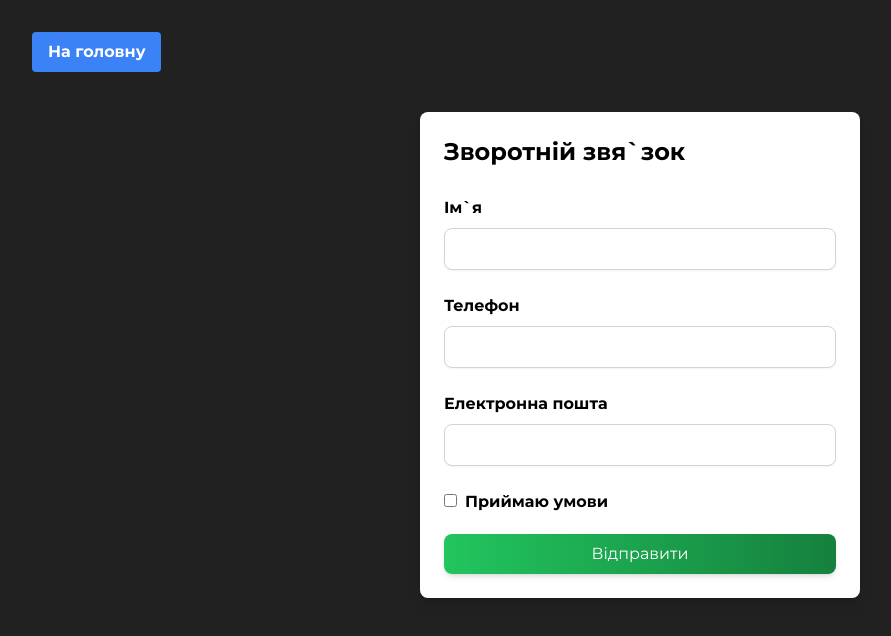
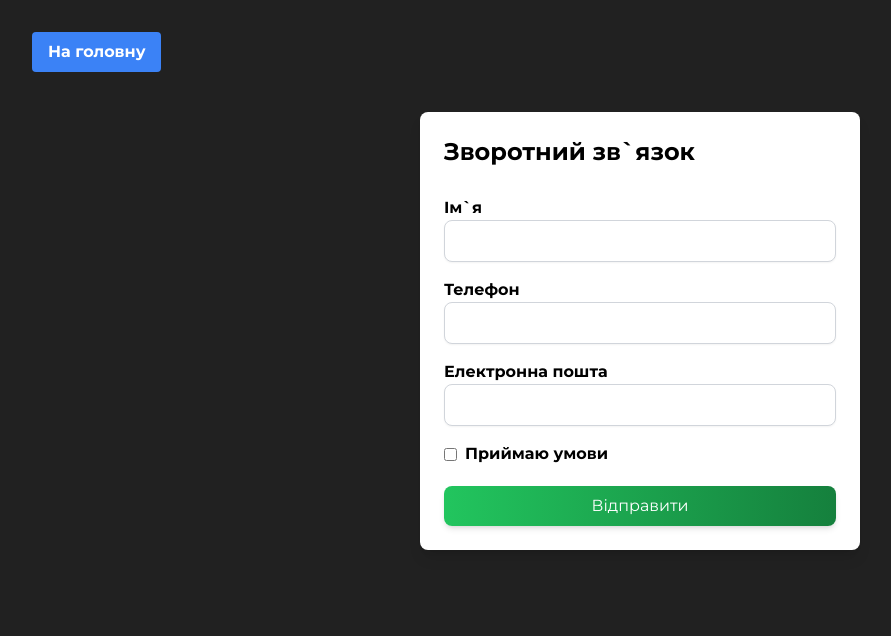
Before and after one commit to lehahorban/next-restaurant-app, a Next.js app: page /contacts in a window 1280 px wide. Shown: the top 636 px of the page, without its empty margins (0-891 px from the left). Built offline with nearby package versions, Linux system fonts and the light colour scheme.

Commit message:
fixed input form

```diff
--- a/components/ContactForm/ContactForm.tsx
+++ b/components/ContactForm/ContactForm.tsx
@@ -3,13 +3,8 @@ import { useForm, SubmitHandler } from "react-hook-form";
 import { useRouter } from "next/router";
 import { toast } from "react-toastify";
 import "react-toastify/dist/ReactToastify.css";
-
-type FormData = {
-  name: string;
-  phone: string;
-  email: string;
-  agree: boolean;
-};
+import { FormType } from "./FormType";
+import Input from "../Input/Input";
 
 const ContactForm: NextPage = () => {
   const router = useRouter();
@@ -18,9 +13,9 @@ const ContactForm: NextPage = () => {
     handleSubmit,
     formState: { errors },
     reset,
-  } = useForm<FormData>();
+  } = useForm<FormType>();
 
-  const onSubmit: SubmitHandler<FormData> = (data) => {
+  const onSubmit: SubmitHandler<FormType> = (data) => {
     console.log(data);
     toast.success("Ваше повідомлення відправлено");
     reset();
@@ -39,92 +34,34 @@ const ContactForm: NextPage = () => {
       >
         На головну
       </button>
-
       <form
         onSubmit={handleSubmit(onSubmit)}
         className="max-w-[440px] mx-auto p-6 mt-10 bg-white rounded-lg shadow-lg"
       >
-        <h2 className="text-2xl font-bold mb-6">Зворотній звя`зок</h2>
+        <h2 className="text-2xl font-bold mb-6">Зворотний зв`язок</h2>
 
-        <div className="mb-4 relative py-1">
-          <label htmlFor="name" className="block mb-2 font-semibold">
-            Ім`я
-          </label>
-          <input
-            type="text"
-            id="name"
-            {...register("name", { required: "Це поле є обов'язковим" })}
-            className={`w-full p-2 border rounded-lg shadow-sm focus:outline-none focus:ring-2 focus:ring-green-500 ${
-              errors.name ? "border-red-500" : "border-gray-300"
-            }`}
-          />
-          {errors.name && (
-            <span className="text-red-500 text-sm absolute top-20 left-0">
-              {errors.name.message}
-            </span>
-          )}
-        </div>
+        <Input label="Ім`я" name="name" errors={errors} register={register} />
+        <Input
+          label="Телефон"
+          name="phone"
+          errors={errors}
+          register={register}
+        />
 
-        <div className="mb-4 relative py-1">
-          <label htmlFor="phone" className="block mb-2 font-semibold">
-            Телефон
-          </label>
-          <input
-            type="tel"
-            id="phone"
-            {...register("phone", { required: "Це поле є обов'язковим" })}
-            className={`w-full p-2 border rounded-lg shadow-sm focus:outline-none focus:ring-2 focus:ring-green-500 ${
-              errors.phone ? "border-red-500" : "border-gray-300"
-            }`}
-          />
-          {errors.phone && (
-            <span className="text-red-500 text-sm absolute top-20 left-0">
-              {errors.phone.message}
-            </span>
-          )}
-        </div>
+        <Input
+          label="Електронна пошта"
+          name="email"
+          errors={errors}
+          register={register}
+        />
+        <Input
+          label="Приймаю умови"
+          name="agree"
+          checkbox={true}
+          errors={errors}
+          register={register}
+        />
 
-        <div className="mb-4 relative py-1">
-          <label htmlFor="email" className="block mb-2 font-semibold">
-            Електронна пошта
-          </label>
-          <input
-            type="email"
-            id="email"
-            {...register("email", {
-              required: "Це поле є обов'язковим",
-              pattern: {
-                value: /^\S+@\S+$/i,
-                message: "Введіть коректну електронну пошту",
-              },
-            })}
-            className={`w-full p-2 border rounded-lg shadow-sm focus:outline-none focus:ring-2 focus:ring-green-500 ${
-              errors.email ? "border-red-500" : "border-gray-300"
-            }`}
-          />
-          {errors.email && (
-            <span className="text-red-500 text-sm absolute top-20 left-0">
-              {errors.email.message}
-            </span>
-          )}
-        </div>
-
-        <div className="mb-4 relative py-1">
-          <input
-            type="checkbox"
-            id="agree"
-            {...register("agree", { required: "Це поле є обов'язковим" })}
-            className="mr-2 leading-tight text-green-500 focus:outline-none focus:ring-2 focus:ring-green-500"
-          />
-          <label htmlFor="agree" className="font-semibold">
-            Приймаю умови
-          </label>
-          {errors.agree && (
-            <span className="text-red-500 text-sm absolute top-6 left-0">
-              {errors.agree.message}
-            </span>
-          )}
-        </div>
         <button
           type="submit"
           className="w-full py-2 px-4 text-white bg-gradient-to-r from-green-500 to-green-700 rounded-lg shadow-md hover:bg-green-600"
@@ -135,5 +72,4 @@ const ContactForm: NextPage = () => {
     </div>
   );
 };
-
 export default ContactForm;
--- /dev/null
+++ b/components/ContactForm/FormType.tsx
@@ -0,0 +1,6 @@
+export type FormType = {
+  name: string;
+  phone: string;
+  email: string;
+  agree: boolean;
+};
--- a/components/DishList/DishList.tsx
+++ b/components/DishList/DishList.tsx
@@ -1,12 +1,13 @@
 import { NextPage } from "next";
 import Image from "next/image";
-import menuArr, { MenuItem } from "@/pages/api/menu";
+import menuArr from "@/pages/api/menu";
+import { MenuType } from "./MenuType";
 
 const DishList: NextPage = () => {
   return (
     <>
       {menuArr.map(
-        ({ id, to, title, description, more, dish, price }: MenuItem) => (
+        ({ id, to, title, description, more, dish, price }: MenuType) => (
           <li
             key={id}
             className="max-w-[350px] flex flex-col justify-center items-center overflow-hidden relative group"
--- /dev/null
+++ b/components/DishList/MenuType.tsx
@@ -0,0 +1,9 @@
+export interface MenuType {
+  id: number;
+  to: string;
+  title: string;
+  description: string;
+  more: string;
+  dish: string;
+  price: string;
+}
--- a/components/Header/Header.tsx
+++ b/components/Header/Header.tsx
@@ -1,13 +1,9 @@
 import { NextPage } from "next";
 import { Link } from "react-scroll";
 import { Element } from "react-scroll";
+import { NavigateType } from "./NavigateType";
 
-interface Data {
-  id: number;
-  title: string;
-  to: string;
-}
-const navigation: Data[] = [
+const navigation: NavigateType[] = [
   { id: 1, title: "Home", to: "home" },
   { id: 2, title: "Menu", to: "menu" },
   { id: 3, title: "About", to: "about" },
@@ -26,7 +22,7 @@ const Header: NextPage = () => {
           </div>
           <nav className="md:flex items-center">
             <ul className="flex justify-between items-center w-full">
-              {navigation.map(({ id, title, to }: Data) => (
+              {navigation.map(({ id, title, to }: NavigateType) => (
                 <li key={id}>
                   <Link
                     activeClass="active"
--- /dev/null
+++ b/components/Header/NavigateType.tsx
@@ -0,0 +1,5 @@
+export interface NavigateType {
+  id: number;
+  title: string;
+  to: string;
+}
--- a/components/Input/Input.tsx
+++ b/components/Input/Input.tsx
@@ -1,14 +1,54 @@
 import { NextPage } from "next";
+import { InputType } from "./InputType";
 
-interface FormData {
-  name: string;
-  phone: string;
-  email: string;
-  agree: boolean;
-}
+const Input: NextPage<InputType> = ({
+  label,
+  name,
+  errors,
+  register,
+  checkbox,
+}) => {
+  const inputType = checkbox ? "checkbox" : "text";
+  const containerClassName = checkbox ? "mb-4" : "mb-2";
+  const labelClassName = checkbox
+    ? "font-semibold flex items-center"
+    : "block font-semibold";
+  const errorClassName = checkbox ? "top-6" : "top-[70px]";
+  const requiredMessage = `Це поле є обов'язковим`;
+  const inputClassName = `w-full p-2 border rounded-lg shadow-sm focus:outline-none focus:ring-2 focus:ring-green-500 ${
+    errors[name] ? "border-red-500" : "border-gray-300"
+  }`;
 
-const Input: NextPage<FormData> = () => {
-  return <div></div>;
+  return (
+    <div className={`relative py-1 ${containerClassName}`}>
+      <label htmlFor={name} className={labelClassName}>
+        {checkbox && (
+          <input
+            type={inputType}
+            id={name}
+            {...register(name, { required: requiredMessage })}
+            className={`mr-2 leading-tight text-green-500 focus:outline-none focus:ring-2 focus:ring-green-500`}
+          />
+        )}
+        {label}
+      </label>
+      {!checkbox && (
+        <input
+          type={inputType}
+          id={name}
+          {...register(name, { required: requiredMessage })}
+          className={inputClassName}
+        />
+      )}
+      {errors[name] && (
+        <span
+          className={`text-red-500 text-sm absolute left-0 ${errorClassName}`}
+        >
+          {errors[name].message}
+        </span>
+      )}
+    </div>
+  );
 };
 
 export default Input;
--- /dev/null
+++ b/components/Input/InputType.tsx
@@ -0,0 +1,7 @@
+export type InputType = {
+  label: string;
+  name: string;
+  errors: any;
+  register: any;
+  checkbox?: boolean;
+};
--- /dev/null
+++ b/components/Slider/DishType.tsx
@@ -0,0 +1,4 @@
+export interface DishType {
+  id: number;
+  to: string;
+}
--- a/components/Slider/Slider.tsx
+++ b/components/Slider/Slider.tsx
@@ -3,14 +3,10 @@ import { Swiper, SwiperSlide } from "swiper/react";
 import SwiperCore, { Navigation } from "swiper";
 import Image from "next/image";
 import dishArr from "@/pages/api/api";
+import { DishType } from "./DishType";
 import "swiper/css";
 import "swiper/css/navigation";
 SwiperCore.use([Navigation]);
-
-interface Dish {
-  id: number;
-  to: string;
-}
 
 const Slider: NextPage = () => {
   return (
@@ -35,7 +31,7 @@ const Slider: NextPage = () => {
         },
       }}
     >
-      {dishArr.map(({ id, to }: Dish) => (
+      {dishArr.map(({ id, to }: DishType) => (
         <SwiperSlide key={id}>
           <div className="max-w-[250px] min-h-[250px]">
             <Image
--- a/pages/_app.tsx
+++ b/pages/_app.tsx
@@ -1,4 +1,5 @@
 import "@/styles/globals.css";
+import Head from "next/head";
 import type { AppProps } from "next/app";
 import { Montserrat } from "next/font/google";
 
@@ -10,6 +11,14 @@ const montserrat = Montserrat({
 export default function App({ Component, pageProps }: AppProps) {
   return (
     <>
+      <Head>
+        <link
+          type="image/png"
+          rel="icon"
+          href="/images/favicon.png"
+          sizes="16x16"
+        />
+      </Head>
       <Component className={montserrat.className} {...pageProps} />
     </>
   );
--- a/pages/index.tsx
+++ b/pages/index.tsx
@@ -10,12 +10,6 @@ const Home = () => (
       <meta
         name="description"
         content="Смачна їжа, доставка до вашого дому. Ресторан Food Delivered пропонує широкий вибір страв із свіжих інгредієнтів, високу якість обслуговування та швидку доставку. Замовляйте онлайн та насолоджуйтесь нашими смаколиками прямо вдома."
-      />
-      <link
-        type="image/png"
-        rel="icon"
-        href="/images/favicon.png"
-        sizes="16x16"
       />
     </Head>
     <div className="max-w-screen-2xl m-auto">
```
